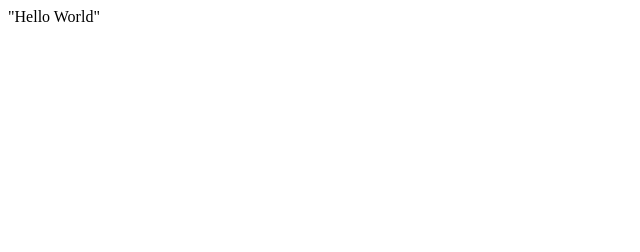
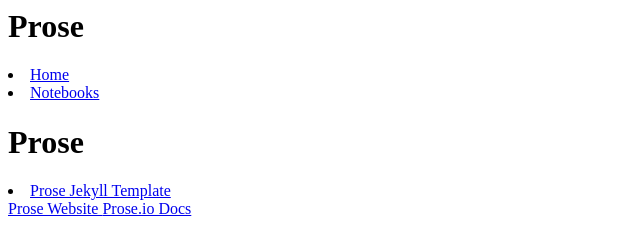
Before and after one commit to karpatic/karpatic.github.io, a plain HTML site: page index.html in a window 1280 px wide. Shown: the whole page, without its empty margins (0-640 px from the left). Drawn offline with Linux system fonts and the light colour scheme.

Commit message:
Update index.html

```diff
--- a/index.html
+++ b/index.html
@@ -1 +1,8 @@
-"Hello World"
+<h1> Prose </h1>
+<li> <a href="https://prose.io/#karpatic"> Home </a> </li>
+<li> <a href="https://karpatic.github.io/notebooks"> Notebooks </a> </li>
+
+<h1> Prose </h1>
+<li> <a href="https://karpatic.github.io/starter/"> Prose Jekyll Template </a> </li>
+<a href="https://prose.io/#karpatic"> Prose Website </a>
+<a href="https://github.com/prose/prose/wiki/Getting-Started"> Prose.io Docs </a>
```
